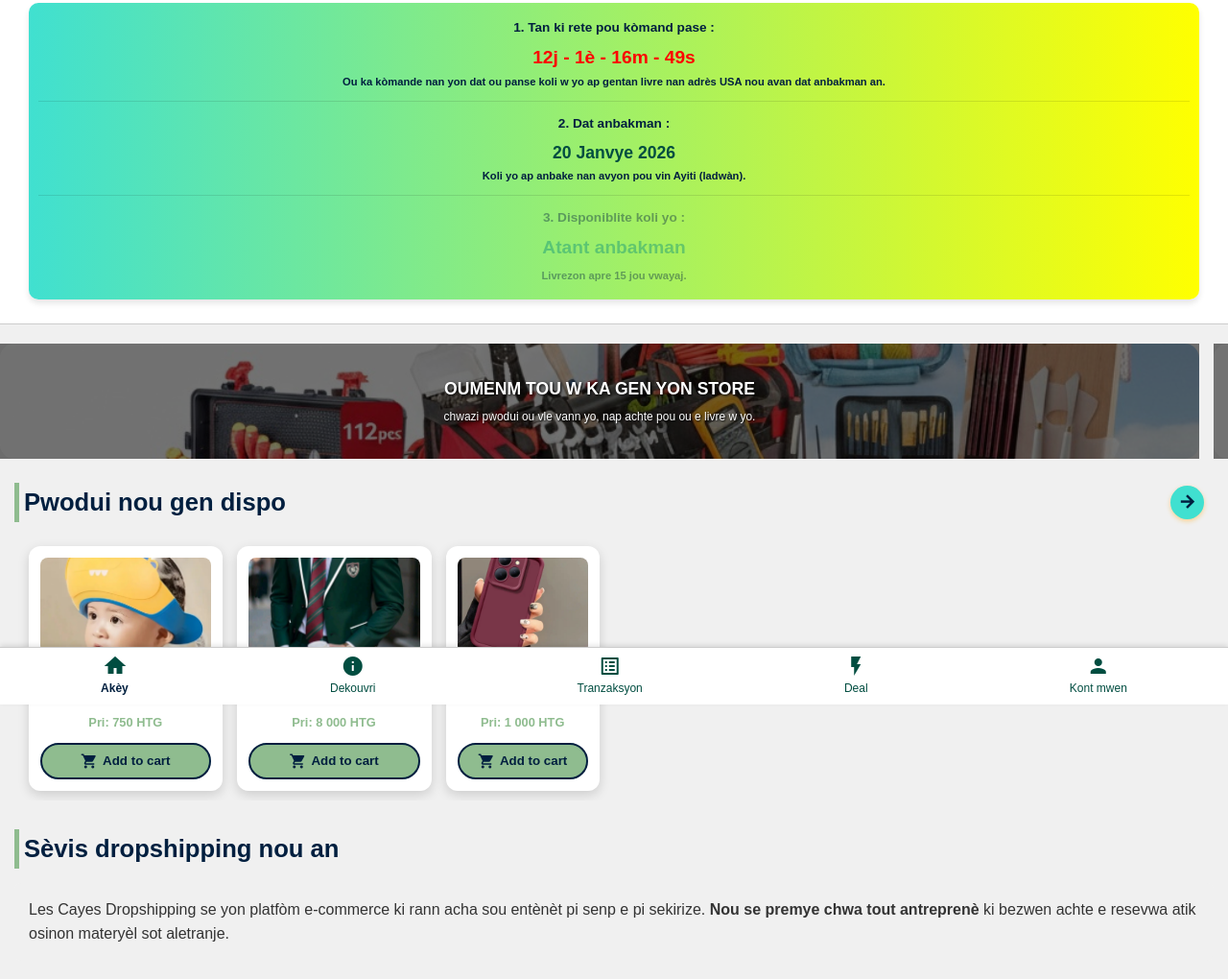
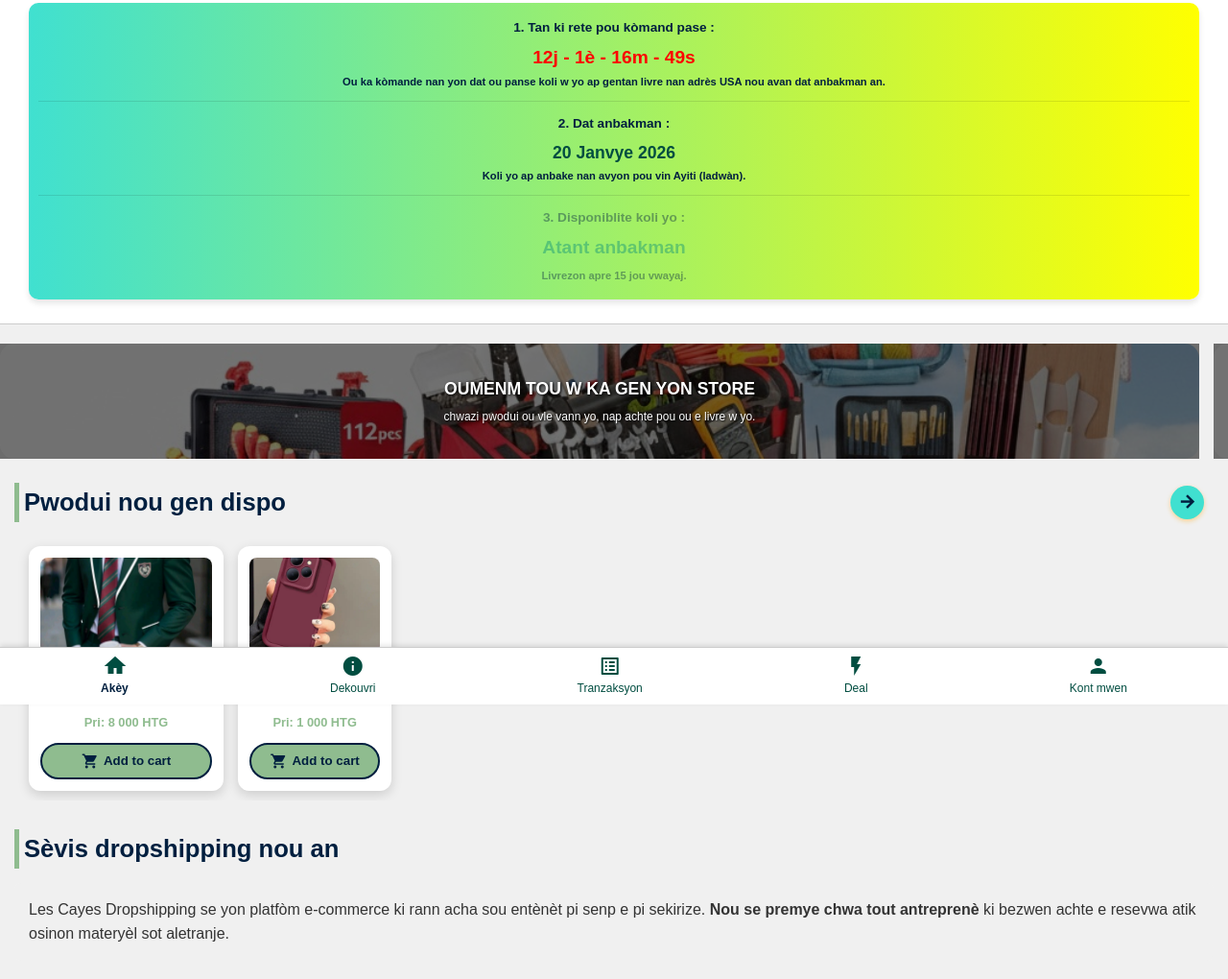
Before and after one commit to keslin1/Cayes, a plain HTML site: page index.html in a window 1280 px wide. Shown: the part 66-1086 px from the top of the page at 96% size. Drawn offline with Linux system fonts and the light colour scheme.

Commit message:
Add files via upload

```diff
--- a/index.html
+++ b/index.html
@@ -446,19 +446,6 @@
 
 
 <div id="deal-products">
-    <a href="deal.html#P001" class="product-card-link">
-        <div class="product-card">
-            <img src="pwo.jpg" alt="Pwoteksyon zorèy timoun">
-            <div class="product-info">
-                <p class="price" style="font-size: 0.9em; height: 40px; overflow: hidden;">Pwoteksyon zorèy timoun</p>
-                <p class="stock">Pri: 750 HTG</p>
-            </div>
-            <button class="btn-ajouter">
-                <span class="material-icons">shopping_cart</span>
-                Add to cart
-            </button>
-        </div>
-    </a>
 
     <a href="deal.html#P002" class="product-card-link">
         <div class="product-card">
```
